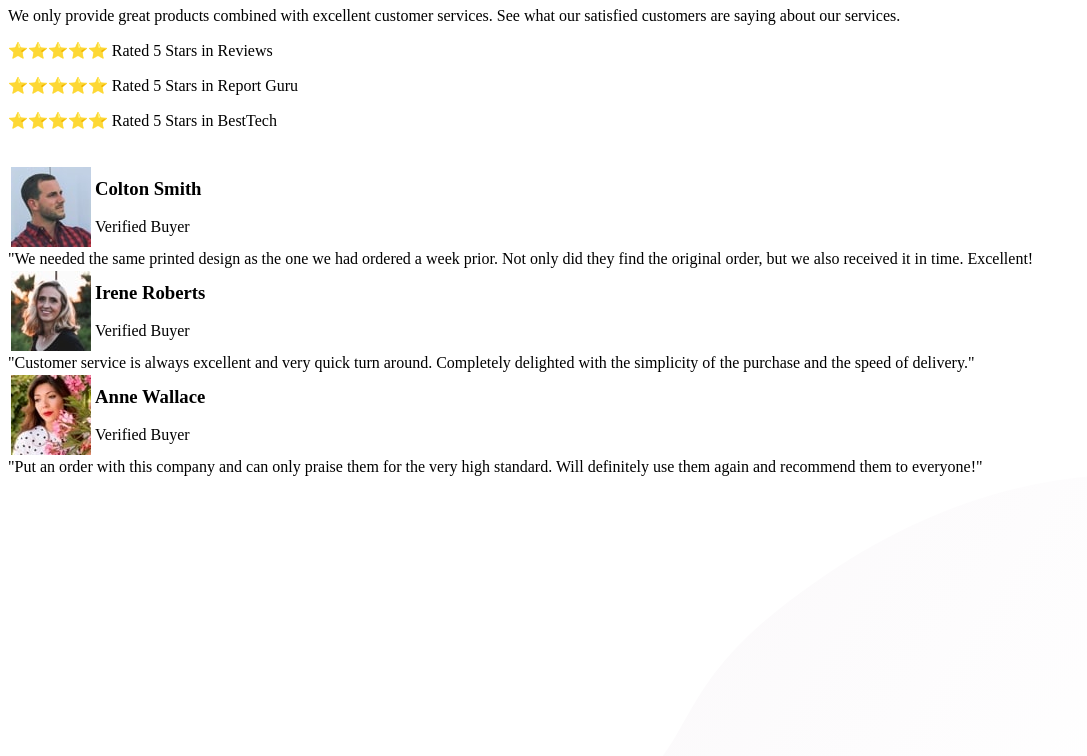
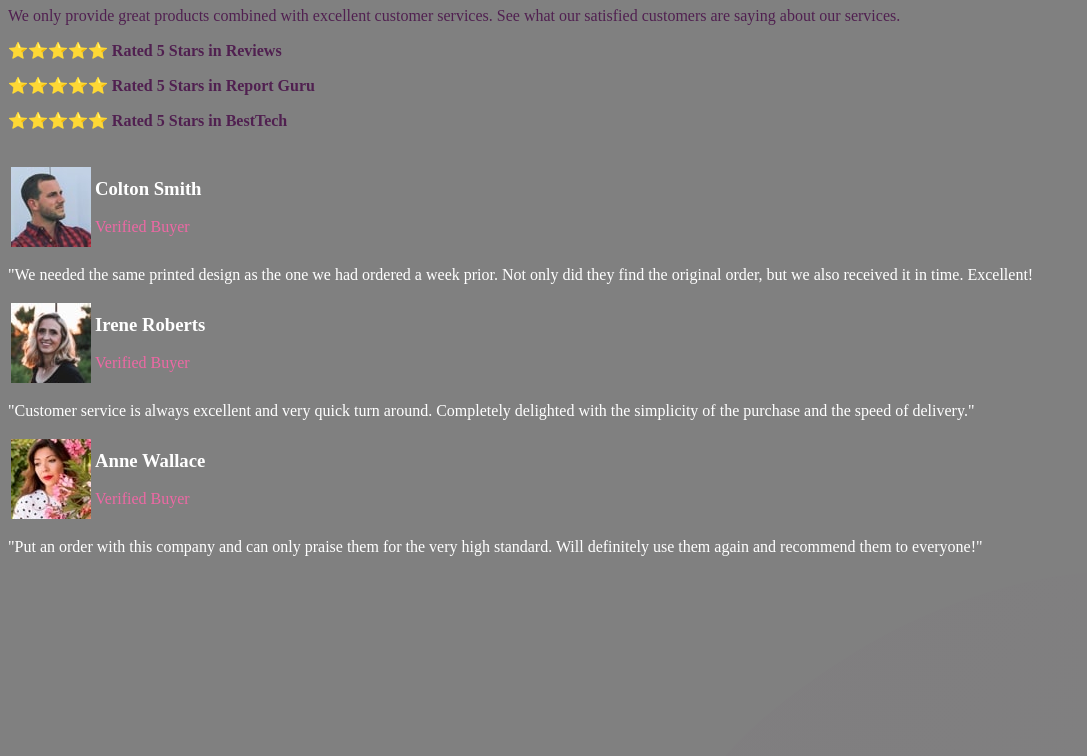
Before and after one commit to WhizBenjamin/social-proof-section, a plain HTML site: page index.html in a window 1280 px wide. Shown: the part 443-1199 px from the top of the page, without its empty margins (0-1087 px from the left). Drawn offline with Linux system fonts and the light colour scheme.

Commit message:
Title: Updated HTML and CSS

```diff
--- a/css/styles.css
+++ b/css/styles.css
@@ -1,6 +1,19 @@
 /*********TAG SELECTORS**********/
+body {
+    background-color: grey;
+    font-family: "Spartan" (https://fonts.google.com/specimen/Spartan);
+    font-weight: 400, 500, 700;
+}
 
 
+h1 {
+    color: hsl(300, 43%, 22%);
+
+}
+
+h3 {
+    color: white;
+}
 
 
 
@@ -9,10 +22,17 @@
 
 
 /*********CLASS SELECTORS**********/
+.first {
+    color: hsl(300, 43%, 22%);
+}
 
+.second {
+    color: hsl(333, 80%, 67%);
+}
 
-
-
+.third {
+    color: white;
+}
 
 
 
--- a/index.html
+++ b/index.html
@@ -10,12 +10,17 @@
 <body>
     <img src="images/bg-pattern-top-desktop.svg" alt="bg-pattern-top-img">
     <h1>10,000+ of our users love our products.</h1>
-    <p>We only provide great products combined with excellent customer services.
+    <p class="first">We only provide great products combined with excellent customer services.
         See what our satisfied customers are saying about our services.
     </p>
+    <div class="first">
+    <strong>
     <p>⭐⭐⭐⭐⭐ Rated 5 Stars in Reviews</p>
     <p>⭐⭐⭐⭐⭐ Rated 5 Stars in Report Guru</p>
     <p>⭐⭐⭐⭐⭐ Rated 5 Stars in BestTech</p>
+    </strong>
+    </div>
+
     <br>
     <div>
         <table>
@@ -29,15 +34,15 @@
                             <h3>
                                 <strong>Colton Smith</strong>
                             </h3>
-                            <p>Verified Buyer</p>
+                            <p class="second">Verified Buyer</p>
                         </td>
                     </tr>
                 </table>
             </tr>
             <tr>
-                "We needed the same printed design as the one we had ordered a week prior.
+                <p class="third">"We needed the same printed design as the one we had ordered a week prior.
                 Not only did they find the original order, but we also received it in time.
-                Excellent!
+                Excellent!</p>
             </tr>
         </table>
     </div>
@@ -54,14 +59,14 @@
                             <h3>
                                 <strong>Irene Roberts</strong>
                             </h3>
-                            <p>Verified Buyer</p>
+                            <p class="second">Verified Buyer</p>
                         </td>
                     </tr>
                 </table>
             </tr>
             <tr>
-                "Customer service is always excellent and very quick turn around.
-                Completely delighted with the simplicity of the purchase and the speed of delivery."
+                <p class="third">"Customer service is always excellent and very quick turn around.
+                Completely delighted with the simplicity of the purchase and the speed of delivery."</p>
             </tr>
         </table>
     </div>
@@ -78,14 +83,14 @@
                             <h3>
                                 <strong>Anne Wallace</strong>
                             </h3>
-                            <p>Verified Buyer</p>
+                            <p class="second">Verified Buyer</p>
                         </td>
                     </tr>
                 </table>
             </tr>
             <tr>
-                "Put an order with this company and can only praise them for the very high standard.
-                Will definitely use them again and recommend them to everyone!"
+               <p class="third">"Put an order with this company and can only praise them for the very high standard.
+                Will definitely use them again and recommend them to everyone!"</p>
             </tr>
         </table>
     </div>
```
